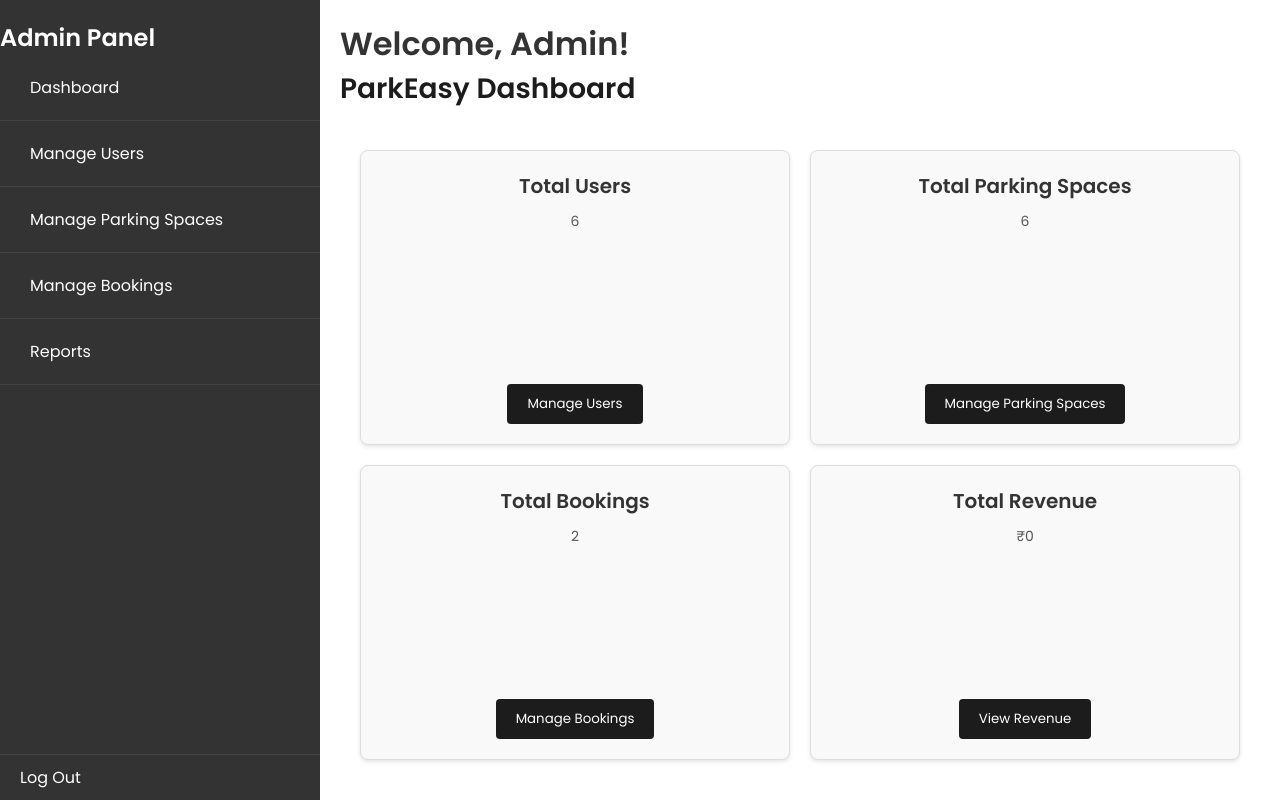
After one commit to gouthm04/ParkEasy, a Django app: page /parkeasy/admin-dashboard/ in a window 1280 px wide. The commit adds this page. Run offline with Django 5.2, Linux system fonts and the light colour scheme; a user stored in the database is signed in; data comes from the database, SQL or seed files in the repository; both versions use the stored data as it was after the commit.

Commit message:
Added admin dashboard page and connected some funtions

```diff
--- a/ParkEasyApp/urls.py
+++ b/ParkEasyApp/urls.py
@@ -36,4 +36,12 @@
     path('view_earnings/', views.earnings_view, name='view_earnings'),
     path('map/<int:space_id>/', views.map, name='map'),
 
+    # Admin Dashboard
+    path('admin-dashboard/', views.admin_dashboard, name='admin_dashboard'),
+    path('manage-users/', views.manage_users, name='manage_users'),
+    path('edit-user/<int:user_id>/', views.edit_user, name='edit_user'),
+    path('delete-user/<int:user_id>/', views.delete_user, name='delete_user'),  # Change deactivate to delete
+    path('manage-parking-spaces/', views.manage_parking_spaces, name='manage_parking_spaces'),    path('manage-bookings/', views.manage_bookings, name='manage_bookings'),
+    path('reports/', views.reports, name='reports'),
+
 ]
--- a/ParkEasyApp/views.py
+++ b/ParkEasyApp/views.py
@@ -9,9 +9,11 @@
 from django.db.models import Q
 from django.utils.timezone import make_aware
 
+# Check if the user is a superuser
+def is_superuser(user):
+    return user.is_authenticated and user.is_superuser
 
-
-# Login View
+# Login view
 def login_view(request):
     if request.method == "POST":
         username = request.POST['username']
@@ -19,7 +21,11 @@
         user = authenticate(request, username=username, password=password)
         if user:
             login(request, user)
-            return redirect('dashboard')  # Redirect to the dashboard after login
+            # Check if the user is a superuser (admin)
+            if user.is_superuser:
+                return redirect('admin_dashboard')  # Redirect to admin dashboard
+            else:
+                return redirect('dashboard')  # Redirect to normal user's dashboard
         messages.error(request, "Invalid username or password")
     return render(request, 'login.html')
 
@@ -267,3 +273,83 @@
         'longitude': space.longitude
     }
     return render(request, 'map.html', context)
+
+
+# Admin Dash
+
+from django.shortcuts import render
+from django.contrib.auth.decorators import user_passes_test
+from django.contrib.auth.models import User
+from django.db import models
+from .models import ParkingSpace, Booking, ParkEasyUser, Payment, Review, Notification
+
+# Check if the user is a superuser
+def is_superuser(user):
+    return user.is_authenticated and user.is_superuser
+
+@user_passes_test(is_superuser)
+def admin_dashboard(request):
+    total_users = User.objects.count()
+    total_parking_spaces = ParkingSpace.objects.count()
+    total_bookings = Booking.objects.count()
+    total_revenue = Booking.objects.filter(status='Completed').aggregate(total_revenue=models.Sum('price_paid'))['total_revenue'] or 0
+
+    context = {
+        'total_users': total_users,
+        'total_parking_spaces': total_parking_spaces,
+        'total_bookings': total_bookings,
+        'total_revenue': total_revenue,
+    }
+
+    return render(request, 'admin_dashboard.html', context)
+
+
+@user_passes_test(is_superuser)
+def manage_users(request):
+    users = User.objects.all()
+    return render(request, 'manage_users.html', {'users': users})
+
+@user_passes_test(is_superuser)
+def manage_parking_spaces(request):
+    parking_spaces = ParkingSpace.objects.all()
+    return render(request, 'manage_parking_spaces.html', {'parking_spaces': parking_spaces})
+
+@user_passes_test(is_superuser)
+def manage_bookings(request):
+    bookings = Booking.objects.all()
+    return render(request, 'manage_bookings.html', {'bookings': bookings})
+
+@user_passes_test(is_superuser)
+def reports(request):
+    # Generate reports data here
+    return render(request, 'reports.html', {})
+
+from django.shortcuts import render, get_object_or_404, redirect
+from django.contrib.auth.models import User
+from .forms import UserEditForm  # Create this form in forms.py if needed
+
+@user_passes_test(is_superuser)
+def edit_user(request, user_id):
+    user = get_object_or_404(User, id=user_id)
+
+    if request.method == "POST":
+        # Handle the form submission and update user
+        form = UserEditForm(request.POST, instance=user)
+        if form.is_valid():
+            form.save()
+            return redirect('manage_users')  # Redirect to user management after edit
+    else:
+        # If not POST, render the form with existing user data
+        form = UserEditForm(instance=user)
+
+    return render(request, 'edit_user.html', {'form': form, 'user': user})
+
+
+from django.shortcuts import get_object_or_404, redirect
+from django.contrib.auth.models import User
+
+@user_passes_test(is_superuser)
+def delete_user(request, user_id):
+    user = get_object_or_404(User, id=user_id)
+    user.delete()  # Delete the user permanently
+    return redirect('manage_users')  # Redirect back to the manage users page
--- /dev/null
+++ b/static/css/admin_dashboard.css
@@ -0,0 +1,167 @@
+/* Import Poppins Font */
+@import url('https://fonts.googleapis.com/css2?family=Poppins:wght@300;400;500;600&display=swap');
+
+/* Apply Poppins font to all elements */
+* {
+    font-family: 'Poppins', sans-serif;
+    margin: 0;
+    padding: 0;
+    box-sizing: border-box;
+}
+
+/* Sidebar Styling */
+.sidebar {
+    width: 25%; /* Set sidebar width to 25% */
+    background-color: #333;
+    color: white;
+    height: 100vh; /* Full height */
+    padding-top: 20px;
+    position: fixed;
+    top: 0;
+    left: 0;
+    bottom: 0;
+    display: flex;
+    flex-direction: column;
+    justify-content: space-between; /* Push content to top and bottom */
+    overflow-y: auto; /* Adds scroll if sidebar content overflows */
+    transition: width 0.3s ease; /* Smooth transition when sidebar width changes */
+}
+
+.sidebar-item {
+    padding: 10px;
+    border-bottom: 1px solid #444;
+}
+
+.sidebar-item a,
+.dropdown-btn {
+    color: white;
+    padding: 10px 20px;
+    text-decoration: none;
+    display: block;
+    width: 100%;
+    background-color: #333;
+    border: none;
+    text-align: left;
+    cursor: pointer;
+    transition: background-color 0.3s ease; /* Smooth transition for background color change */
+}
+
+.sidebar-item a:hover,
+.dropdown-btn:hover {
+    background-color: #575757;
+}
+
+/* Sidebar Footer (Help & Support, Log Out) */
+.sidebar-footer {
+    margin-top: auto; /* Pushes the footer to the bottom */
+    border-top: 1px solid #444; /* Adds a border to the top of the footer */
+    transition: margin-top 0.3s ease; /* Smooth transition for footer margin change */
+}
+
+.sidebar-footer a {
+    padding: 10px 20px;
+    text-decoration: none;
+    display: block;
+    background-color: #333;
+    color: white;
+    text-align: left;
+    cursor: pointer;
+}
+
+.sidebar-footer a:hover {
+    background-color: #575757;
+}
+
+/* Main Content Styling */
+.main-content {
+    margin-left: 25%; /* Push the main content to the right of the sidebar */
+    width: 75%; /* Ensure main content takes the remaining 75% */
+    padding: 20px;
+    background-color: #ffffff;
+    color: #333333;
+    height: 100vh; /* Full height */
+    display: flex;
+    flex-direction: column;
+}
+
+/* Title */
+.main-content h2 {
+    margin-bottom: 20px;
+    font-size: 28px;
+    color: #1c1c1c;
+}
+
+/* Dashboard Grid Styling */
+.dashboard-grid {
+    display: grid;
+    grid-template-columns: repeat(2, 1fr); /* Two columns */
+    gap: 20px; /* Space between sections */
+    flex-grow: 1; /* Ensure it fills the remaining space */
+    padding: 20px; /* Inner padding for breathing space */
+    overflow-y: auto; /* Prevent overflow from appearing */
+}
+
+.dashboard-section {
+    background-color: #f9f9f9;
+    border: 1px solid #ddd;
+    border-radius: 8px;
+    padding: 20px;
+    box-shadow: 0 2px 4px rgba(0, 0, 0, 0.1);
+    text-align: center;
+    display: flex;
+    flex-direction: column;
+    justify-content: space-between;
+    height: 100%; /* Ensure each section takes full height */
+}
+
+.dashboard-section h3 {
+    font-size: 20px;
+    margin-bottom: 10px;
+    color: #333;
+}
+
+.dashboard-section p {
+    font-size: 14px;
+    margin-bottom: 20px;
+    color: #555;
+    flex-grow: 1; /* Ensures the paragraph stretches evenly */
+}
+
+.dashboard-section button {
+    padding: 10px 20px;
+    background-color: #1c1c1c;
+    color: #fff;
+    border: none;
+    border-radius: 4px;
+    cursor: pointer;
+}
+
+.dashboard-section button:hover {
+    background-color: #333;
+}
+
+/* Footer Styling */
+.footer {
+    text-align: center;
+    margin-top: auto;
+    font-size: 12px;
+    color: #7f8c8d;
+}
+
+/* Button Styling */
+.dashboard-btn {
+    background-color: #1c1c1c;
+    color: white;
+    border: none;
+    padding: 10px 20px;
+    border-radius: 4px;
+    cursor: pointer;
+    margin-top: 10px;
+    text-align: center;
+    text-decoration: none;
+    transition: background-color 0.3s ease;
+  }
+
+  .dashboard-btn:hover {
+    background-color: #333;
+  }
--- /dev/null
+++ b/templates/admin_dashboard.html
@@ -0,0 +1,73 @@
+<!DOCTYPE html>
+<html lang="en">
+{% load static %}
+
+<head>
+  <meta charset="UTF-8">
+  <meta name="viewport" content="width=device-width, initial-scale=1.0">
+  <title>Admin Dashboard - ParkEasy</title>
+  <link rel="stylesheet" href="{% static 'css/admin_dashboard.css' %}">
+</head>
+
+<body>
+  <div class="sidebar">
+    <h2>Admin Panel</h2>
+    <div class="sidebar-item">
+      <a href="{% url 'admin_dashboard' %}">Dashboard</a>
+    </div>
+    <div class="sidebar-item">
+      <a href="{% url 'manage_users' %}">Manage Users</a>
+    </div>
+    <div class="sidebar-item">
+      <a href="{% url 'manage_parking_spaces' %}">Manage Parking Spaces</a>
+    </div>
+    <div class="sidebar-item">
+      <a href="{% url 'manage_bookings' %}">Manage Bookings</a>
+    </div>
+    <div class="sidebar-item">
+      <a href="{% url 'reports' %}">Reports</a>
+    </div>
+    <div class="sidebar-footer">
+      <a href="{% url 'logout' %}">Log Out</a>
+    </div>
+  </div>
+
+  <div class="main-content">
+    <h1>Welcome, Admin!</h1>
+    <h2>ParkEasy Dashboard</h2>
+    <div class="dashboard-grid">
+      <div class="dashboard-section">
+        <h3>Total Users</h3>
+        <p>{{ total_users }}</p>
+        <a href="{% url 'manage_users' %}">
+          <button class="dashboard-btn">Manage Users</button>
+        </a>
+      </div>
+      <div class="dashboard-section">
+        <h3>Total Parking Spaces</h3>
+        <p>{{ total_parking_spaces }}</p>
+        <a href="{% url 'manage_parking_spaces' %}">
+          <button class="dashboard-btn">Manage Parking Spaces</button>
+        </a>
+      </div>
+      <div class="dashboard-section">
+        <h3>Total Bookings</h3>
+        <p>{{ total_bookings }}</p>
+        <a href="{% url 'manage_bookings' %}">
+          <button class="dashboard-btn">Manage Bookings</button>
+        </a>
+      </div>
+      <div class="dashboard-section">
+        <h3>Total Revenue</h3>
+        <p>₹{{ total_revenue }}</p>
+        <a href="#">
+          <button class="dashboard-btn">View Revenue</button>
+        </a>
+      </div>
+    </div>
+  </div>
+
+  </div>
+</body>
+
+</html>
```
Also changed, not shown: ParkEasyApp/forms.py (+9 -0 lines), static/css/manage_parking_spaces.css (added, +73 -0 lines), static/css/manage_users.css (added, +73 -0 lines), templates/base.html (+9 -0 lines), templates/manage_parking_spaces.html (added, +94 -0 lines), templates/manage_users.html (added, +97 -0 lines), ParkEasyApp/migrations/0005_parkingspace_latitude_parkingspace_longitude.py (added), db.sqlite3.
